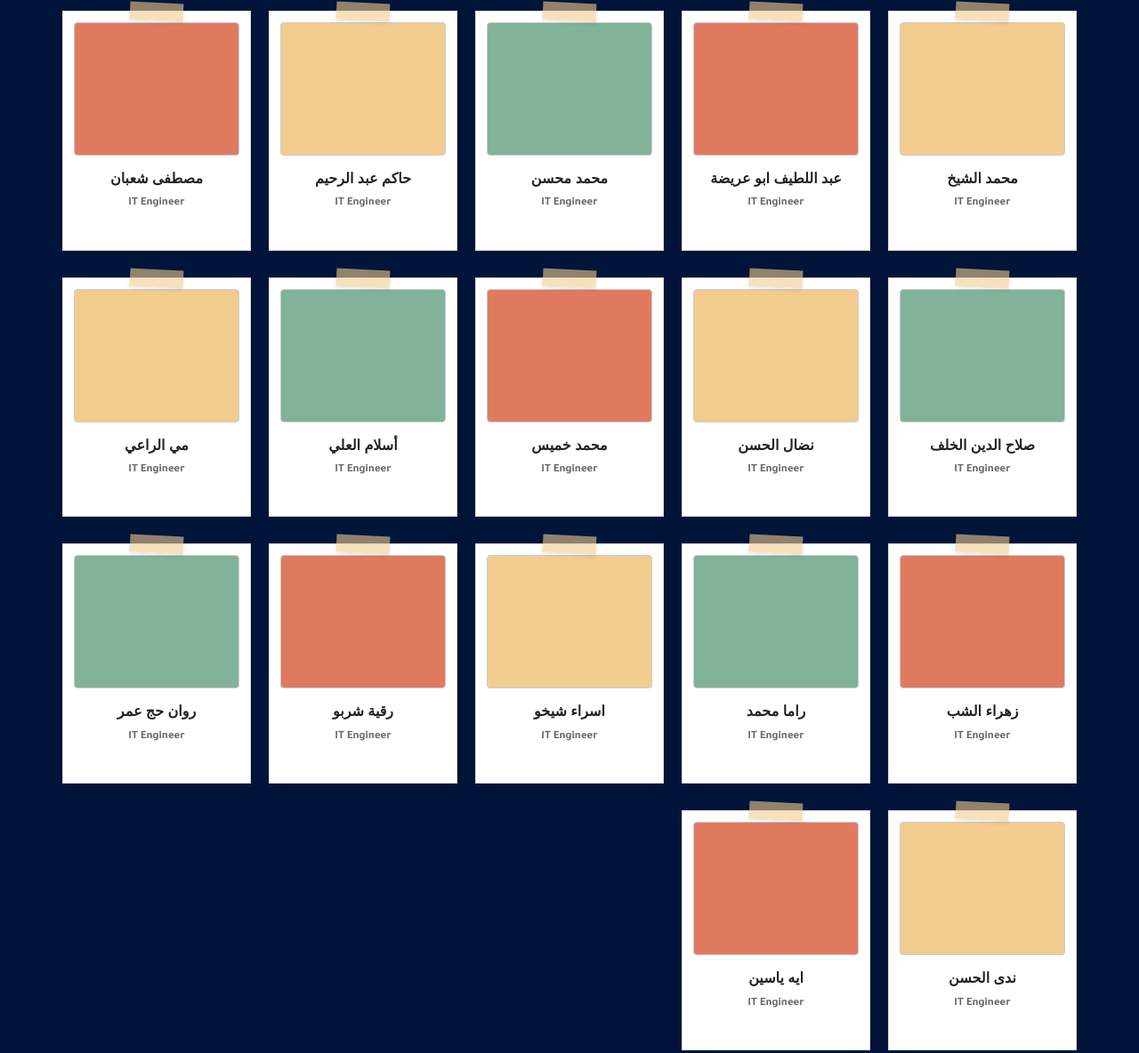
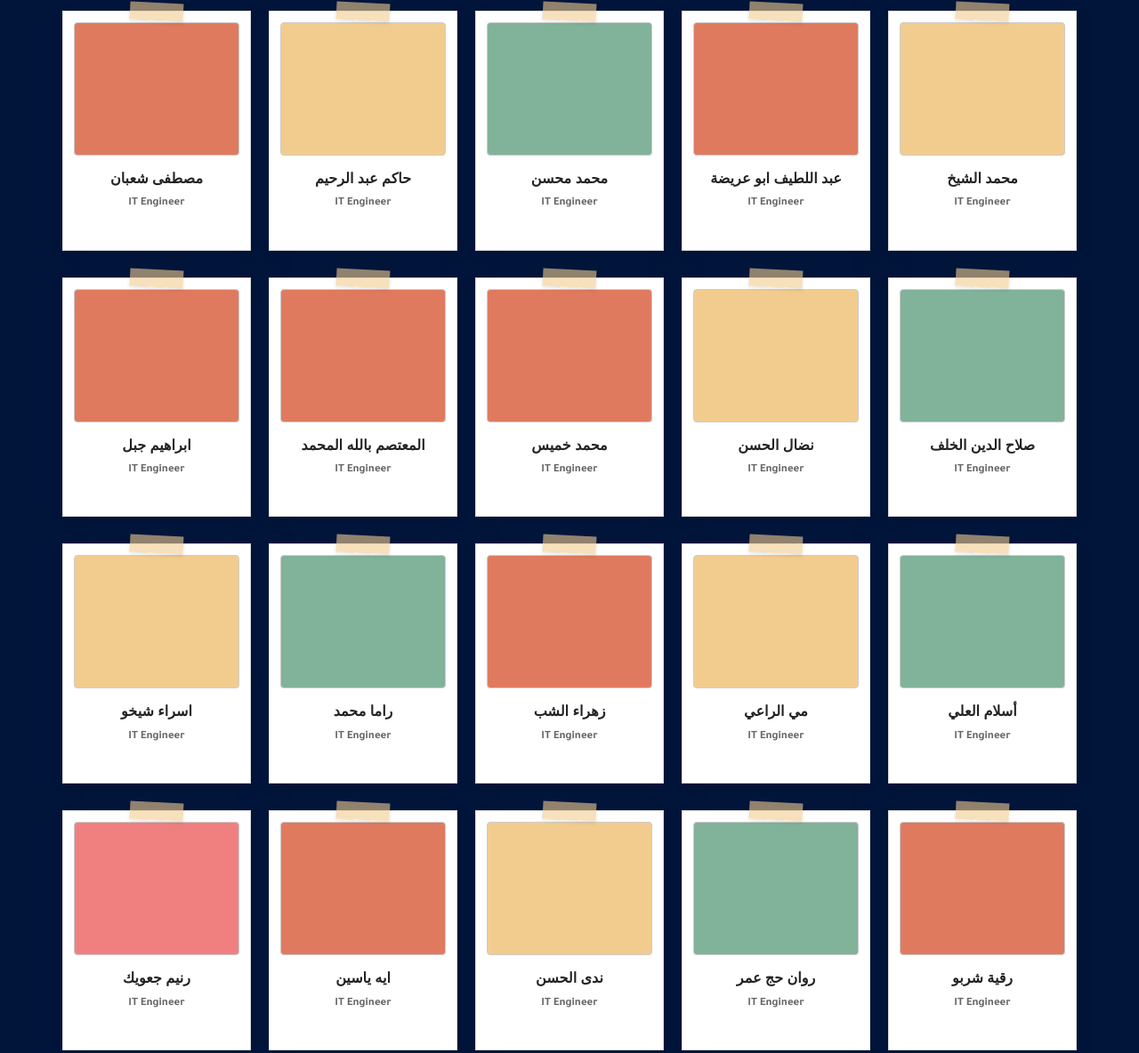
Before and after one commit to malhab426-create/NEXT-Bit-TEAM, a plain HTML site: page index.html in a window 1280 px wide. Shown: the part 6363-7547 px from the top of the page at 89% size. Drawn offline with Linux system fonts and the light colour scheme.

Commit message:
Update team member colors and add new members

```diff
--- a/index.html
+++ b/index.html
@@ -664,7 +664,7 @@ footer{background:var(--bg);border-top:1px solid var(--border);padding:60px 24px
 
 <script>
 const team = [
-  { name:'محمد الشب',          role:'IT Engineer', color:'#e07a5f' },
+  { name:'محمد الشب',          role:'IT Engineer', color:'#F08080' },
   { name:'احمد ربيع الشب',     role:'IT Engineer', color:'#81b29a' },
   { name:'خالد اعبيد',         role:'IT Engineer', color:'#f2cc8f' },
   { name:'زيد طلاع',           role:'IT Engineer', color:'#e07a5f' },
@@ -677,6 +677,8 @@ const team = [
   { name:'صلاح الدين الخلف',   role:'IT Engineer', color:'#81b29a' },
   { name:'نضال الحسن',         role:'IT Engineer', color:'#f2cc8f' },
   { name:'محمد خميس',          role:'IT Engineer', color:'#e07a5f' },
+  { name:'المعتصم بالله المحمد',          role:'IT Engineer', color:'#e07a5f' },
+  { name:'ابراهيم جبل',          role:'IT Engineer', color:'#e07a5f' },
   { name:'أسلام العلي',        role:'IT Engineer', color:'#81b29a' },
   { name:'مي الراعي',          role:'IT Engineer', color:'#f2cc8f' },
   { name:'زهراء الشب',         role:'IT Engineer', color:'#e07a5f' },
@@ -685,7 +687,8 @@ const team = [
   { name:'رقية شربو',          role:'IT Engineer', color:'#e07a5f' },
   { name:'روان حج عمر',        role:'IT Engineer', color:'#81b29a' },
   { name:'ندى الحسن',          role:'IT Engineer', color:'#f2cc8f' },
-  { name:'ايه ياسين',          role:'IT Engineer', color:'#e07a5f' }
+  { name:'ايه ياسين',          role:'IT Engineer', color:'#e07a5f' },
+  { name:'رنيم جعويك',          role:'IT Engineer', color:'#F08080' },
 ];
 
 const teamGrid = document.getElementById('teamGrid');
```
